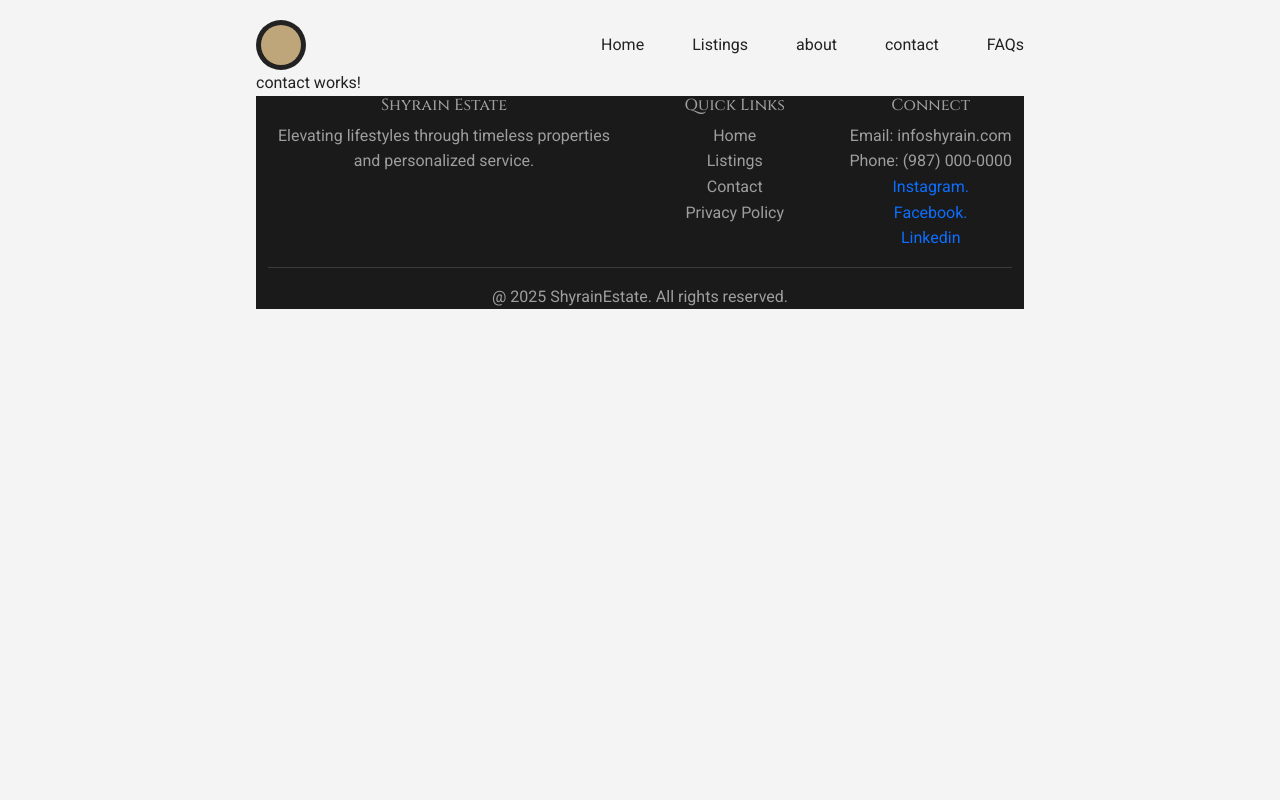
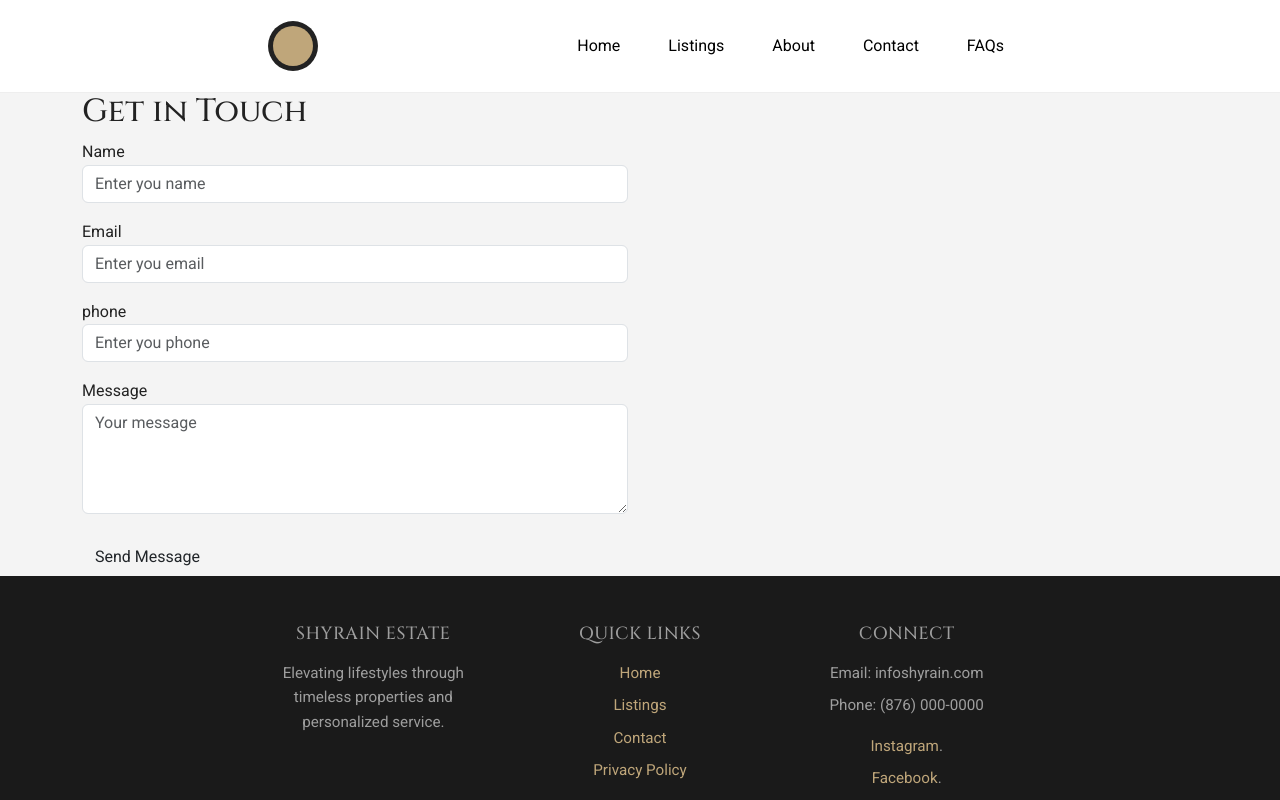
Before and after one commit to Kikira7258/realestate2, an Angular app: page /contact in a window 1280 px wide. Shown: the top 800 px of the page. Built offline with nearby package versions, Linux system fonts and the light colour scheme; a web font is replaced by a local one.

Commit message:
Nabar responsiveness, and footer added

```diff
--- a/src/app/shared/footer/footer.component.html
+++ b/src/app/shared/footer/footer.component.html
@@ -1,4 +1,4 @@
-<footer class="container footer-container">
+<footer class="container-fluid footer-container">
 
     <div class="main-content">
         <div class="sub-container">
@@ -11,28 +11,28 @@
             <h6>Quick Links</h6>
 
             <ul>
-                <li routerLink="">Home</li>
-                <li routerLink="">Listings</li>
-                <li routerLink="">Contact</li>
-                <li routerLink="">Privacy Policy</li>
+                <li routerLink="/home">Home</li>
+                <li routerLink="/listings">Listings</li>
+                <li routerLink="/contact">Contact</li>
+                <li routerLink="/privacy-policy">Privacy Policy</li>
             </ul>
         </div>
 
 
         <div class="sub-container">
             <h6>Connect</h6>
-            <p>Email: infoshyrain.com</p>
-            <p>Phone: (987) 000-0000</p>
+            <p>Email: <a href="mailto:info@shyrain.com">infoshyrain.com</a></p>
+            <p>Phone: <a href="tel:8760000000">(876) 000-0000</a></p>
             <ul>
-                <li><a href="">Instagram<span>.</span></a></li>
-                <li><a href="">Facebook<span>.</span></a></li>
-                <li><a href="">Linkedin</a></li>
+                <li><a href="#">Instagram<span>.</span></a></li>
+                <li><a href="#">Facebook<span>.</span></a></li>
+                <li><a href="#">Linkedin</a></li>
             </ul>
         </div>
     </div>
 
     <hr>
 
-    <p>@ 2025 ShyrainEstate. All rights reserved.</p>
+    <p><span class="copyright"><i class="fa-regular fa-copyright"></i></span>2025 ShyrainEstate. All rights reserved.</p>
 
 </footer>
--- a/src/app/shared/footer/footer.component.scss
+++ b/src/app/shared/footer/footer.component.scss
@@ -1,21 +1,95 @@
 @use 'src/styles/variables' as *;
 
-footer {
+.footer-container {
     background-color: $color-primary;
     color: $color-secondary;
+    padding: 3rem 20%;
+    text-align: center;
+    width: 100%;
+
 
     h6 {
         color: $color-secondary;
+        font-size: 1.1rem;
+        margin-bottom: 1rem;
+        text-transform: uppercase;
+        letter-spacing: 0.5px;
     }
-    text-align: center;
+
 
     .main-content {
         display: flex;
+        flex-wrap: wrap;
         justify-content: space-between;
+        gap: 2rem;
+        // margin-bottom: 2rem;
+        text-align: center;
+
+        @media (max-width: 768px) {
+            flex-direction: column;
+            align-items: center;
+            text-align: center;
+        }
     }
 
     .sub-container {
         max-width: 22rem;
+        flex: 1;
+        min-width: 200px;
+
+        p {
+            margin: 0.5rem 0;
+            font-size: 0.95rem;
+
+            a {
+                color: $color-secondary;
+                text-decoration: none;
+
+                &:hover {
+                    color: $color-accent;
+                }
+            }
+        }
+
+
+        ul {
+            list-style: none;
+            padding: 0;
+            margin-top: 1rem;
+
+            li {
+                color: $color-accent; // Gold color for list items
+                margin-bottom: 0.5rem;
+                font-size: 0.95rem;
+                cursor: pointer;
+
+                a {
+                    color: $color-accent;
+                    text-decoration: none;
+
+                    span {
+                        color: $color-secondary;
+                    }
+
+                    &:hover {
+                        text-decoration: underline;
+                        color: lighten($color-accent, 10%);
+                    }
+                }
+            }
+        }
+    }
+
+
+    hr {
+        border-color: rgba(255, 255, 255, 0.1);
+        margin: 2rem 0;
+
+        .copyright {
+            font-size: 0.85rem;
+            color: lighten($color-secondary, 15%);
+            margin: 0;
+        }
     }
 
 }
--- a/src/app/shared/header/header.component.html
+++ b/src/app/shared/header/header.component.html
@@ -1,16 +1,48 @@
-<nav>
+<nav class="navbar navbar-expand-lg">
+    <div class="container-fluid">
+        <!-- Logo -->
+         <a class="navbar-brand d-flex align-items-center" routerLink="/home">
              <div class="logo-container">
                  <div class="logo-black">
                      <div class="logo-gold"></div>
                  </div>
              </div>
+         </a>
 
 
-    <ul>
-        <li routerLink="/home">Home</li>
-        <li routerLink="listings">Listings</li>
-        <li routerLink="about">about</li>
-        <li routerLink="contact">contact</li>
-        <li routerLink="faqs">FAQs</li>
+         <!-- Toggler for mobile -->
+          <button
+            class="navbar-toggler"
+            type="button"
+            data-bs-toggle="collapse"
+            data-bs-target="#navbarNav"
+            aria-controls="navbarNav"
+            aria-expanded="false"
+            aria-label="Toggle navigation"
+          >
+            <span class="navbar-toggler-icon"></span>
+          </button>
+
+
+          <!-- Navbar links -->
+          <div class="collapse navbar-collapse justify-content-end" id="navbarNav">
+              <ul class="navbar-nav">
+                  <li class="nav-item" routerLink="/home">
+                    <a class="nav-link">Home</a>
+                  </li>
+                  <li class="nav-item" routerLink="listings">
+                    <a class="nav-link">Listings</a>
+                  </li>
+                  <li class="nav-item" routerLink="about">
+                    <a class="nav-link">About</a>
+                  </li>
+                  <li class="nav-item" routerLink="contact">
+                    <a class="nav-link">Contact</a>
+                  </li>
+                  <li class="nav-item" routerLink="faqs">
+                    <a class="nav-link">FAQs</a>
+                  </li>
               </ul>
+          </div>
+    </div>
 </nav>
--- a/src/app/shared/header/header.component.scss
+++ b/src/app/shared/header/header.component.scss
@@ -1,56 +1,70 @@
-nav {
+@use 'src/styles/variables' as *;
+
+nav.navbar {
+    background-color: $white;
+    padding: 1rem 20%;
+    border-bottom: 1px solid #eee;
+
+
+    .logo-black {
+        height: 50px;
+        width: 50px;
+        background-color: $color-text;
+        border-radius: 50%;
         display: flex;
-    justify-content: space-between;
         align-items: center;
+        justify-content: center;
     }
 
-
-nav ul {
-    display: flex;
-    gap: 3rem;
+    .logo-gold {
+        height: 40px;
+        width: 40px;
+        background-color: $color-accent;
+        border-radius: 50%;
     }
 
+    .navbar-nav {
+        display: flex;
+        gap: 2rem;
 
-nav ul li {
+        .nav-link {
             position: relative;
             cursor: pointer;
-    transition: 0.3s ease
-}
+            transition: 0.3s ease;
+            color: $black;
 
-nav ul li::after {
+            &::after {
                 content: "";
                 position: absolute;
                 bottom: -5px;
                 left: 0;
                 width: 0%;
                 height: 2px;
-    background-color: #BFA67A;
+                background-color: $color-accent;
                 transition: width 0.3s ease;
             }
 
-nav ul li:hover {
-    color:#BFA67A;
+            &:hover {
+                color: $color-accent;
+
+                &::after {
+                    width: 100%;
+                }
             }
 
-nav ul li:hover::after {
-    width: 100%;
+            &.active {
+                color: $color-accent;
+            }
+        }
     }
 
 
-.logo-black {
-    height: 50px;
-    width: 50px;
-    background-color: #222222;
-    border-radius: 50%;
+    // Optional: Style the toggler icon
+    .navbar-toggler {
+        border: none;
 
-    display: flex;
-    align-items: center; /* vertical centering*/
-    justify-content: center; /* horizontal centering*/
+        &:focus {
+            box-shadow: none;
         }
-
-.logo-gold {
-    height: 40px;
-    width: 40px;
-    background-color: #BFA67A;
-    border-radius: 50%;
     }
+}
--- a/src/app/views/client-view/contact/contact.component.html
+++ b/src/app/views/client-view/contact/contact.component.html
@@ -1 +1,36 @@
-<p>contact works!</p>
+<div class="contact-page container">
+    <div class="row about-section">
+        <!-- Form Section -->
+         <div class="col-lg-6 col-12 mb-4 mb-lg-0">
+            <form class="contact-form">
+                <h2 class="form-title">Get in Touch</h2>
+
+                <div class="form-group mb-3">
+                    <label for="name">Name</label>
+                    <input type="text" id="name" class="form-control" placeholder="Enter you name">
+                </div>
+
+                <div class="form-group mb-3">
+                    <label for="email">Email</label>
+                    <input type="email" id="email" class="form-control" placeholder="Enter you email">
+                </div>
+
+                <div class="form-group mb-3">
+                    <label for="phone">phone</label>
+                    <input type="tel" id="phone" class="form-control" placeholder="Enter you phone">
+                </div>
+
+                <div class="form-group mb-4">
+                    <label for="message">Message</label>
+                    <textarea id="message" rows="4" class="form-control" placeholder="Your message"></textarea>
+                </div>
+
+                <button type="submit" class="btn submit-btn">Send Message</button>
+            </form>
+         </div>
+
+
+         <!-- Map Section -->
+
+    </div>
+</div>
--- a/src/app/views/client-view/contact/contact.component.scss
+++ b/src/app/views/client-view/contact/contact.component.scss
@@ -0,0 +1 @@
+@use 'src/styles/variables' as *;
--- a/src/app/views/client-view/faqs/faqs.component.scss
+++ b/src/app/views/client-view/faqs/faqs.component.scss
@@ -3,6 +3,9 @@
 .faq-container {
 
     // ----------------------- Accordion Section -----------------------
+
+    padding: 0 20%;
+
     // Style for each accordion button (the FAQ questions)
     .accordion-button {
         font-size: 1.1rem;
--- a/src/index.html
+++ b/src/index.html
@@ -7,10 +7,6 @@
   <meta name="viewport" content="width=device-width, initial-scale=1">
   <link rel="icon" type="image/x-icon" href="favicon.ico">
 
-  <!-- Bootstrap -->
-   <link href="https://cdn.jsdelivr.net/npm/bootstrap@5.0.2/dist/css/bootstrap.min.css" rel="stylesheet" integrity="sha384-EVSTQN3/azprG1Anm3QDgpJLIm9Nao0Yz1ztcQTwFspd3yD65VohhpuuCOmLASjC" crossorigin="anonymous">
-   <script src="https://cdn.jsdelivr.net/npm/bootstrap@5.0.2/dist/js/bootstrap.bundle.min.js" integrity="sha384-MrcW6ZMFYlzcLA8Nl+NtUVF0sA7MsXsP1UyJoMp4YLEuNSfAP+JcXn/tWtIaxVXM" crossorigin="anonymous"></script>
-
    <!-- Font Awesome CDN -->
     <link rel="stylesheet" href="https://cdnjs.cloudflare.com/ajax/libs/font-awesome/7.0.0/css/all.min.css" integrity="sha512-DxV+EoADOkOygM4IR9yXP8Sb2qwgidEmeqAEmDKIOfPRQZOWbXCzLC6vjbZyy0vPisbH2SyW27+ddLVCN+OMzQ==" crossorigin="anonymous" referrerpolicy="no-referrer" />
 </head>
--- a/src/styles.scss
+++ b/src/styles.scss
@@ -17,7 +17,7 @@
 }
 
 body {
-    margin: 20px 20% 0px 20%;
+    // padding: 20px 20% 0px 20%;
     font-family: $font-body;
     font-size: 16px;
     color: $color-text;
```
Also changed, not shown: src/app/views/client-view/faqs/faqs.component.html (+9 -9 lines). Lines whose indentation alone changed are shown as unchanged.
